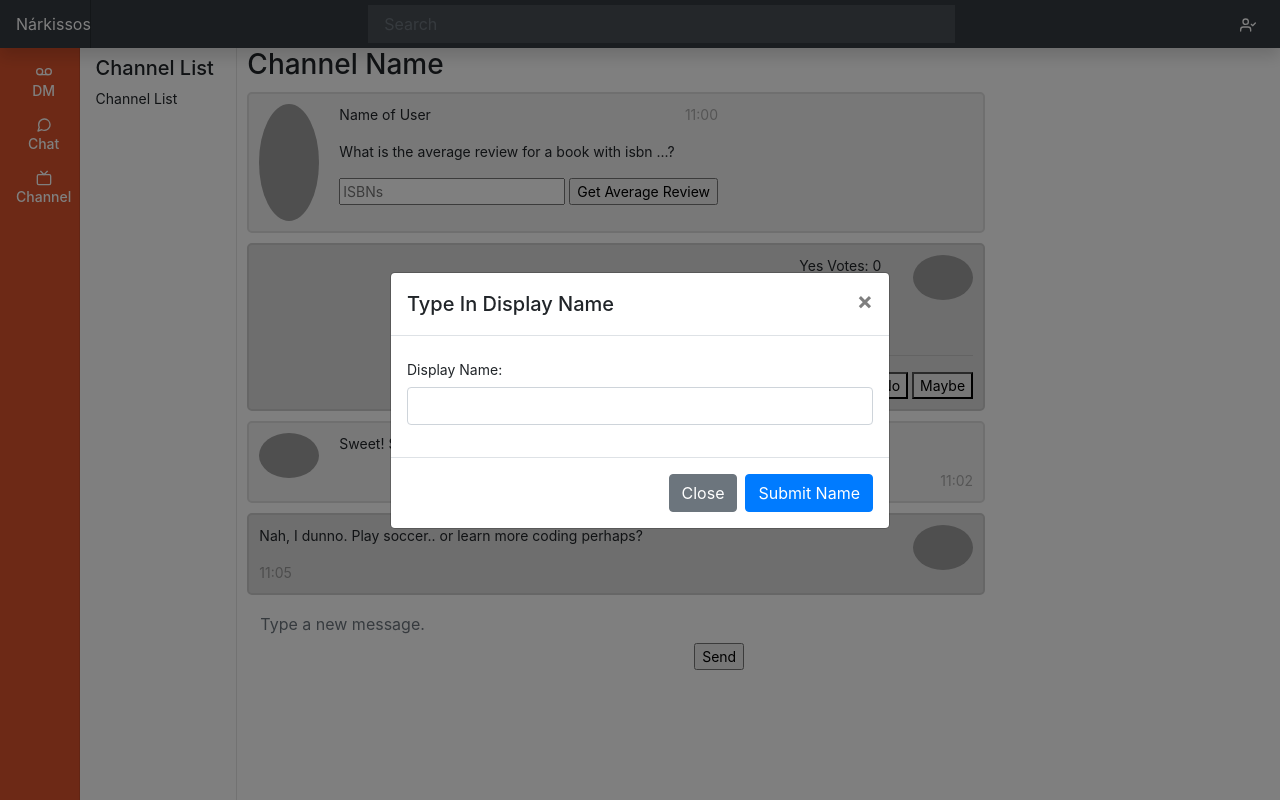
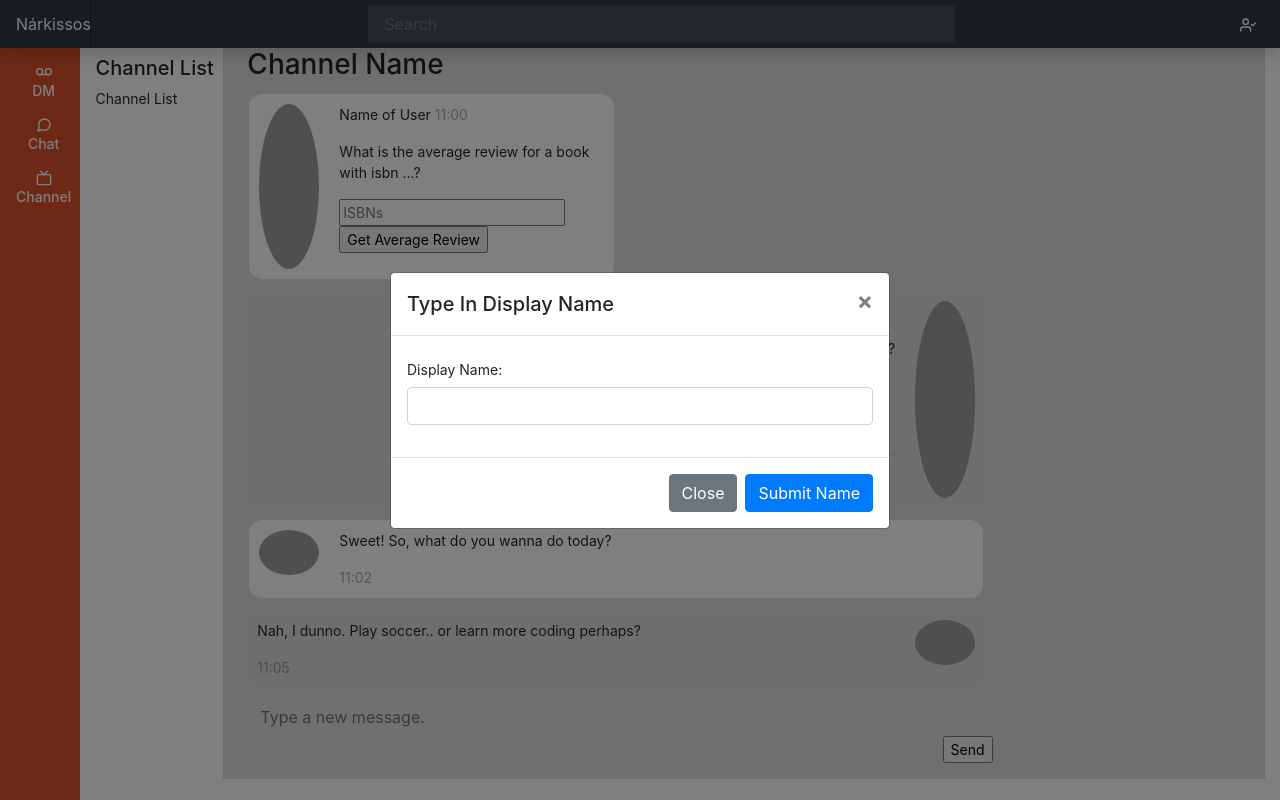
Before and after one commit to KennethYoel/Flack, a Flask app: page / in a window 1280 px wide. Run offline with Flask 2, Linux system fonts and the light colour scheme; some libraries are stand-ins or nearby versions; grey boxes are pictures that could not be loaded.

Commit message:
Mod Chat Boxes

```diff
--- a/scss/style.scss
+++ b/scss/style.scss
@@ -24,7 +24,7 @@ body {
   left: 0;
   z-index: 100; /* Behind the top navbar */
   padding: 48px 0 0; /* Height of navbar */
-  box-shadow: inset -1px 0 0 rgba(0, 0, 0, 0.1);
+  //box-shadow: inset -1px 0 0 rgba(0, 0, 0, 0.1);
 }
 
 .sidebar-sticky {
@@ -83,6 +83,10 @@ body {
  * Content
  */
 
+.bg-main {
+  background-color: #dedede;
+}
+
 [role='main'] {
   padding-top: 48px; /* Space for fixed navbar */
 }
@@ -125,15 +129,15 @@ body {
 /* Chat containers */
 .chat-container {
   border: 2px solid #dedede;
-  background-color: #f1f1f1;
-  border-radius: 5px;
+  background-color: white;
+  border-radius: 15px;
   padding: 10px;
   margin: 10px 0;
 }
 
 /* Darker chat container */
 .darker {
-  border-color: #ccc;
+  border: none;
   background-color: #ddd;
 }
 
@@ -162,13 +166,13 @@ body {
 
 /* Style time text */
 .time-right {
-  float: right;
+  //float: right;
   color: #aaa;
 }
 
 /* Style time text */
 .time-left {
-  float: left;
+  //float: left;
   color: #999;
 }
 
--- a/static/style.css
+++ b/static/style.css
@@ -26,7 +26,6 @@ body {
   /* Behind the top navbar */
   padding: 48px 0 0;
   /* Height of navbar */
-  box-shadow: inset -1px 0 0 rgba(0, 0, 0, 0.1);
 }
 
 .sidebar-sticky {
@@ -84,6 +83,10 @@ body {
 /*
  * Content
  */
+.bg-main {
+  background-color: #dedede;
+}
+
 [role=main] {
   padding-top: 48px;
   /* Space for fixed navbar */
@@ -126,15 +129,15 @@ body {
 /* Chat containers */
 .chat-container {
   border: 2px solid #dedede;
-  background-color: #f1f1f1;
-  border-radius: 5px;
+  background-color: white;
+  border-radius: 15px;
   padding: 10px;
   margin: 10px 0;
 }
 
 /* Darker chat container */
 .darker {
-  border-color: #ccc;
+  border: none;
   background-color: #ddd;
 }
 
@@ -163,13 +166,11 @@ body {
 
 /* Style time text */
 .time-right {
-  float: right;
   color: #aaa;
 }
 
 /* Style time text */
 .time-left {
-  float: left;
   color: #999;
 }
 
--- a/templates/index.html
+++ b/templates/index.html
@@ -1,9 +1,9 @@
 {% extends "layout.html" %} {% block content %}
-<main role="main" class="col-md-9 ml-sm-auto col-lg-10 px-4">
+<main role="main" class="col-md-9 ml-sm-auto col-lg-10 bg-main px-4">
   <div class="row">
     <div class="col-md-9">
       <h1 class="h3">Channel Name</h1>
-      <div class="chat-container d-flex flex-row">
+      <div class="chat-container d-flex flex-row w-50">
         <img src="/w3images/bandmember.jpg" alt="Avatar" />
         <div>
           <p>Name of User <span class="time-right">11:00</span></p>
@@ -23,9 +23,11 @@
       </div>
 
       <div class="chat-container darker d-flex flex-row-reverse">
+        <img src="/w3images/avatar_g2.jpg" alt="Avatar" class="right" />
         <div>
-          <img src="/w3images/avatar_g2.jpg" alt="Avatar" class="right" />
+          <p>Name of User <span class="time-left">11:01</span></p>
           <!-- <ul id="votes"></ul> -->
+          <p>What is the average review for a book with isbn ...?</p>
           <div>Yes Votes: <span id="yes">{{ votes["yes"] }}</span></div>
           <div>No Votes: <span id="no">{{ votes["no"] }}</span></div>
           <div>Maybe Votes: <span id="maybe">{{ votes["maybe"] }}</span></div>
@@ -33,7 +35,6 @@
           <button data-vote="yes">Yes</button>
           <button data-vote="no">No</button>
           <button data-vote="maybe">Maybe</button>
-          <span class="time-left">11:01</span>
         </div>
       </div>
 
@@ -53,14 +54,14 @@
   <form id="form">
     <input
       id="chat"
-      class="form-control form-control-dark w-50"
+      class="form-control form-control-dark w-75"
       autocomplete="off"
       autofocus
       placeholder="Type a new message."
       type="text"
     />
   </form>
-  <div class="d-flex flex-row-reverse w-50 pb-3">
+  <div class="d-flex flex-row-reverse w-75 pb-3">
     <input type="submit" value="Send" />
   </div>
   <!-- <canvas class="my-4 w-100" id="myChart" width="900" height="380"></canvas> -->
```
Also changed, not shown: 1 other file.
